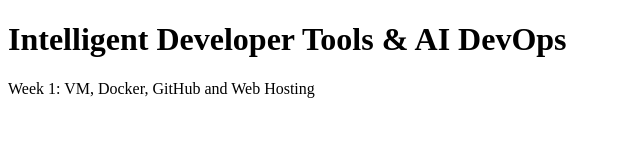
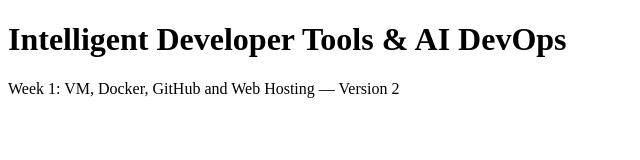
Before and after one commit to ayush-prataps/intelligent-dev-tools-ai-devops, a plain HTML site: page week-1/website/index.html in a window 1280 px wide. Shown: the full height of the page, 0-640 px from the left. Drawn offline with Linux system fonts and the light colour scheme.

Commit message:
feat: update Week 1 website

```diff
--- a/week-1/website/index.html
+++ b/week-1/website/index.html
@@ -7,6 +7,6 @@
 </head>
 <body>
     <h1>Intelligent Developer Tools & AI DevOps</h1>
-    <p>Week 1: VM, Docker, GitHub and Web Hosting</p>
+    <p>Week 1: VM, Docker, GitHub and Web Hosting — Version 2</p>
 </body>
 </html>
```
